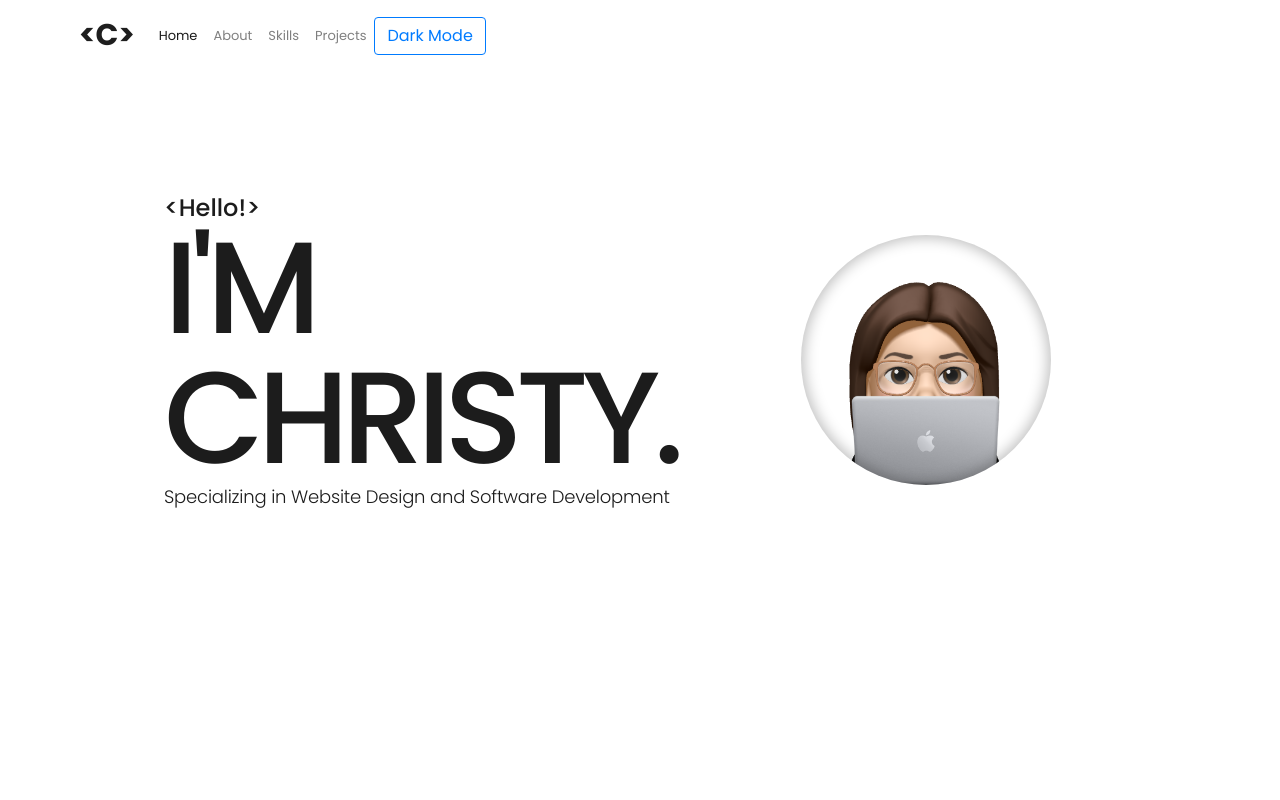
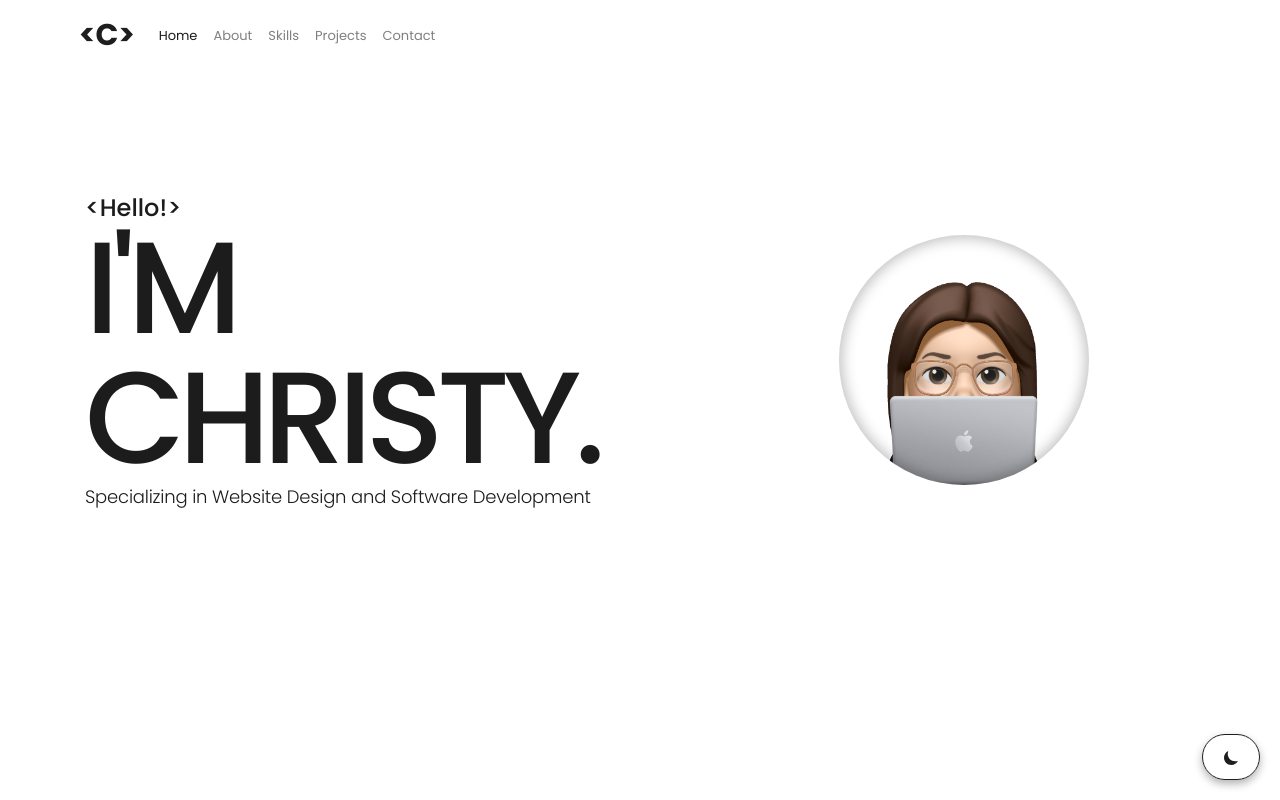
Before and after one commit to ChristySegunto/portfolio-web, a React (Create React App) app: page / in a window 1280 px wide. Shown: the top 800 px of the page. Built offline with nearby package versions, Linux system fonts and the light colour scheme.

Commit message:
import contact, fixed theme button

```diff
--- a/src/App.css
+++ b/src/App.css
@@ -29,8 +29,8 @@ body{
 .navbar{
   padding-left: 5%;
   padding-right: 5%;
-  width: 100% !important; /* Full width */
-  z-index: 1000; /* Ensures the navbar is above other content */
+  width: 100% !important;
+  z-index: 1000;
   position: fixed !important;
 }
 
@@ -52,25 +52,60 @@ body{
 }
 
 
+.theme-toggle-btn {
+  position: fixed;
+  bottom: 20px;
+  right: 20px;
+  z-index: 999;
+  border-radius: 50px;
+  padding: 10px 20px;
+  box-shadow: 0 4px 8px rgba(0, 0, 0, 0.3);
+  border-color: #1E1E1E;
+  color: #1E1E1E;
+}
+
+.theme-toggle-btn:hover {
+  background-color: #1E1E1E;
+  color: white;
+  border-color: #1E1E1E;
+}
+
+.dark .theme-toggle-btn{
+  background-color: #1E1E1E;
+  color: #FFF;
+  border-color: #fff;
+}
+
+.dark .theme-toggle-btn:hover{
+  background-color: #FFF;
+  color: #1E1E1E;
+  border-color: #1E1E1E;
+}
 
 
 .Home{
-  margin-right: 5%;
-  margin-left: 5%;
   display: flex;
   flex-direction: column;
   justify-content: center;
   min-height: 90vh;
 }
 
+.home-row{
+  margin-left: 5%;
+  margin-right: 5%;
+}
+
 
 .home-col{
   margin: 0;
+  padding: 0;
   display: flex;
   flex-direction: column;
   justify-content: center;
   align-items: center;
 }
+
+
 
 
 .home-h4{
@@ -92,6 +127,7 @@ body{
   font-weight: 300;
   line-height: normal;
   letter-spacing: -0.2px;
+  width: auto;
 }
 
 
@@ -103,7 +139,7 @@ body{
 }
 
 .light .christylogo {
-  color: #1E1E1E; /* Light theme color for the logo */
+  color: #1E1E1E;
 }
 
 .light .link-custom {
@@ -133,23 +169,23 @@ body{
 }
 
 .navbar-toggler.dark{
-  color: #ffffff; /* Light border */
+  color: #ffffff;
 }
 
 .dark .christylogo {
-  color: #F8F8F8; /* Dark theme color for the logo */
+  color: #F8F8F8;
 }
 
 .dark .link-custom {
-  color: #898989 !important; /* Change this to your desired color */
+  color: #898989 !important;
 }
 
 .dark .link-custom:hover {
-  color: #4d4d4d !important; /* Change this to your desired color */
+  color: #4d4d4d !important;
 }
 
 .dark .link-custom.active {
-  color: #f8f8f8 !important; /* Change this to your desired color */
+  color: #f8f8f8 !important;
 }
 .dark .link-custom {
   font-size: small;
@@ -256,6 +292,12 @@ body{
 }
 
 @media (max-width: 425px) {
+  .name-div{
+    display: flex;
+    flex-direction: column;
+    align-items: center;
+  }
+
   .Home{
     padding-right: 30px;
     padding-left: 30px;
@@ -269,6 +311,7 @@ body{
 
   .home-p{
     font-size: 14px;
+    text-align: center;
   }
 
   .home-h4{
@@ -283,6 +326,12 @@ body{
 }
 
 @media (max-width: 385px) {
+  .name-div{
+    display: flex;
+    flex-direction: column;
+    align-items: center;
+  }
+
   .Home{
     padding-right: 30px;
     padding-left: 30px;
@@ -296,6 +345,7 @@ body{
 
   .home-p{
     font-size: 12px;
+    text-align: center;
   }
 
   .home-h4{
@@ -309,10 +359,12 @@ body{
 
 }
 
-@media (max-width: 345px) {
-  .Home{
-    padding-right: 30px;
-    padding-left: 30px;
+@media (max-width: 320px) {
+
+  .name-div{
+    display: flex;
+    flex-direction: column;
+    align-items: center;
   }
 
   .home-h1 {
@@ -323,6 +375,7 @@ body{
 
   .home-p{
     font-size: 12px;
+    text-align: center;
   }
 
   .home-h4{
--- a/src/App.js
+++ b/src/App.js
@@ -2,12 +2,15 @@ import './App.css';
 import { Nav, Navbar, Container, NavLink, Button } from 'react-bootstrap';
 import { useState, useEffect } from 'react';
 import { FaBars } from "react-icons/fa";
+import { IoSunnySharp, IoMoonSharp } from "react-icons/io5";
+
 import { Link, animateScroll as scroll } from 'react-scroll';
 
 import Home from './components/Home';
 import About from './components/About';
 import Skills from './components/Skills';
-import Projects from './components/Projects'
+import Projects from './components/Projects';
+import Contact from './components/Contact';
 
 const openbracket = '<';
 const closebracket = '>';
@@ -78,11 +81,19 @@ function App() {
 							>
 								Projects
 							</Link>
-							{/* <NavLink href="#projects" className='nav-link link-custom'>Projects</NavLink> */}
+							<Link
+								to="contact"
+								className='nav-link link-custom'
+								spy={true}
+								smooth={true}
+								offset={-70}
+								duration={500}
+							>
+								Contact
+							</Link>
+
 						</Nav>
-						<Button variant="outline-primary" onClick={toggleTheme}>
-							{theme === 'light' ? 'Dark' : 'Light'} Mode
-						</Button>
+
 					</Navbar.Collapse>
 				</Container>
 			</Navbar>
@@ -91,6 +102,15 @@ function App() {
 			<About theme={theme} id="about" />
 			<Skills theme={theme} id="skills" />
 			<Projects theme={theme} id={"projects"} />
+			<Contact theme={theme} id="contact"/>
+
+			<Button
+				variant="outline-primary"
+				onClick={toggleTheme}
+				className="theme-toggle-btn"
+			>
+				{theme === 'light' ? <IoMoonSharp /> : <IoSunnySharp />}
+			</Button>
 		</div>
 	);
 }
```
